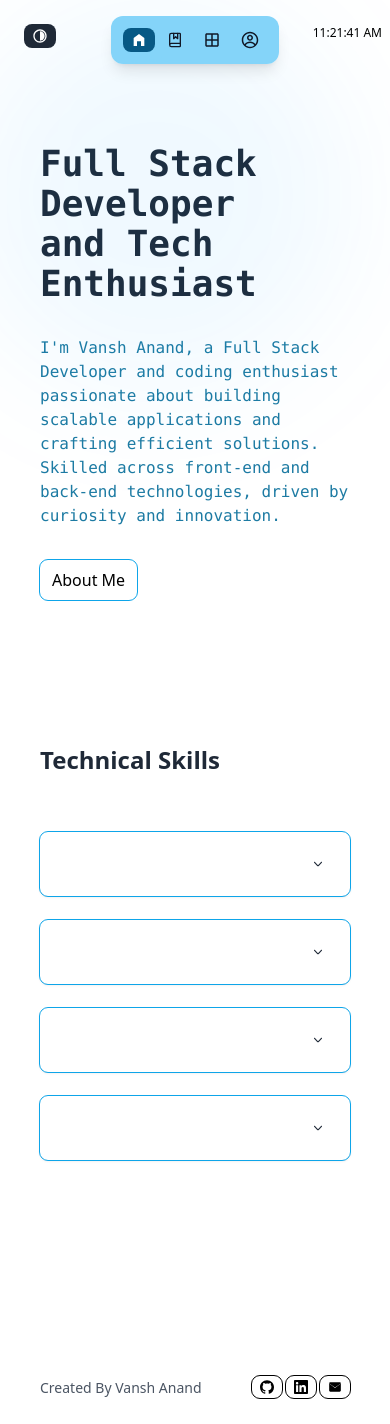
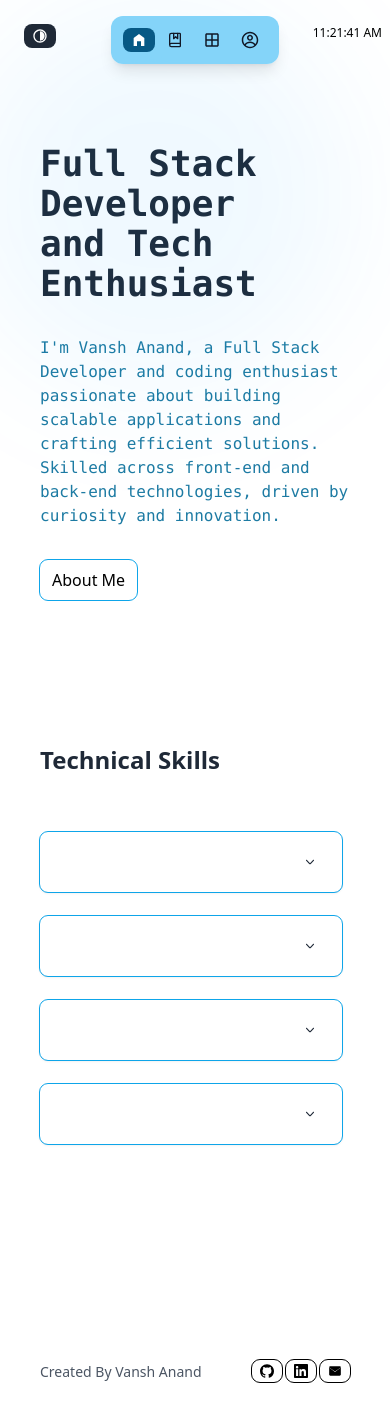
Before and after one commit to vanshanand34/Vansh-Portfolio, a Next.js app: page / in a window 390 px wide. Built offline with nearby package versions, Linux system fonts and the light colour scheme.

Commit message:
fix: Minor UI change

```diff
--- a/app/HomePage.tsx
+++ b/app/HomePage.tsx
@@ -21,10 +21,11 @@ function HomePageComponent() {
   const [openDropdownId, setOpenDropDownId] = useState('');
 
   function handleClick(e: React.MouseEvent) {
-    const element = e.target.closest(".dropdown");
-    console.log(element?.id);
-    if (element) {
-      setOpenDropDownId(prev => element.id == prev ? '' : element.id);
+    const element: HTMLElement = e.target as HTMLElement;
+    const dropdownElement = element.closest(".dropdown");
+    console.log(dropdownElement?.id);
+    if (dropdownElement) {
+      setOpenDropDownId(prev => dropdownElement.id == prev ? '' : dropdownElement.id);
     } else {
       setOpenDropDownId('');
     }
@@ -54,7 +55,7 @@ function HomePageComponent() {
           </button>
         </div>
 
-        <div className="py-12 pb-48">
+        <div className="py-12 pb-48 pr-2 md:pr-0">
           <div className="py-4 pb-8 text-2xl sm:text-3xl md:text-5xl font-bold dark:text-gray-200 text-gray-800">
             Technical Skills
           </div>
@@ -134,7 +135,7 @@ function SkillCard({
       >
 
         <div className="flex items-center justify-between">
-          <div className="text-base md:text-lg px-4 text-white">{skillType}
+          <div className="text-sm sm:text-base md:text-lg px-4 text-white">{skillType}
           </div>
           <div className="px-4">
             <svg className={`w-2 h-2 text-gray-800 dark:text-sky-300 ${isCollapsed ? "" : "rotate-180"}`} aria-hidden="true" xmlns="http://www.w3.org/2000/svg" fill="none" viewBox="0 0 14 8">
```
